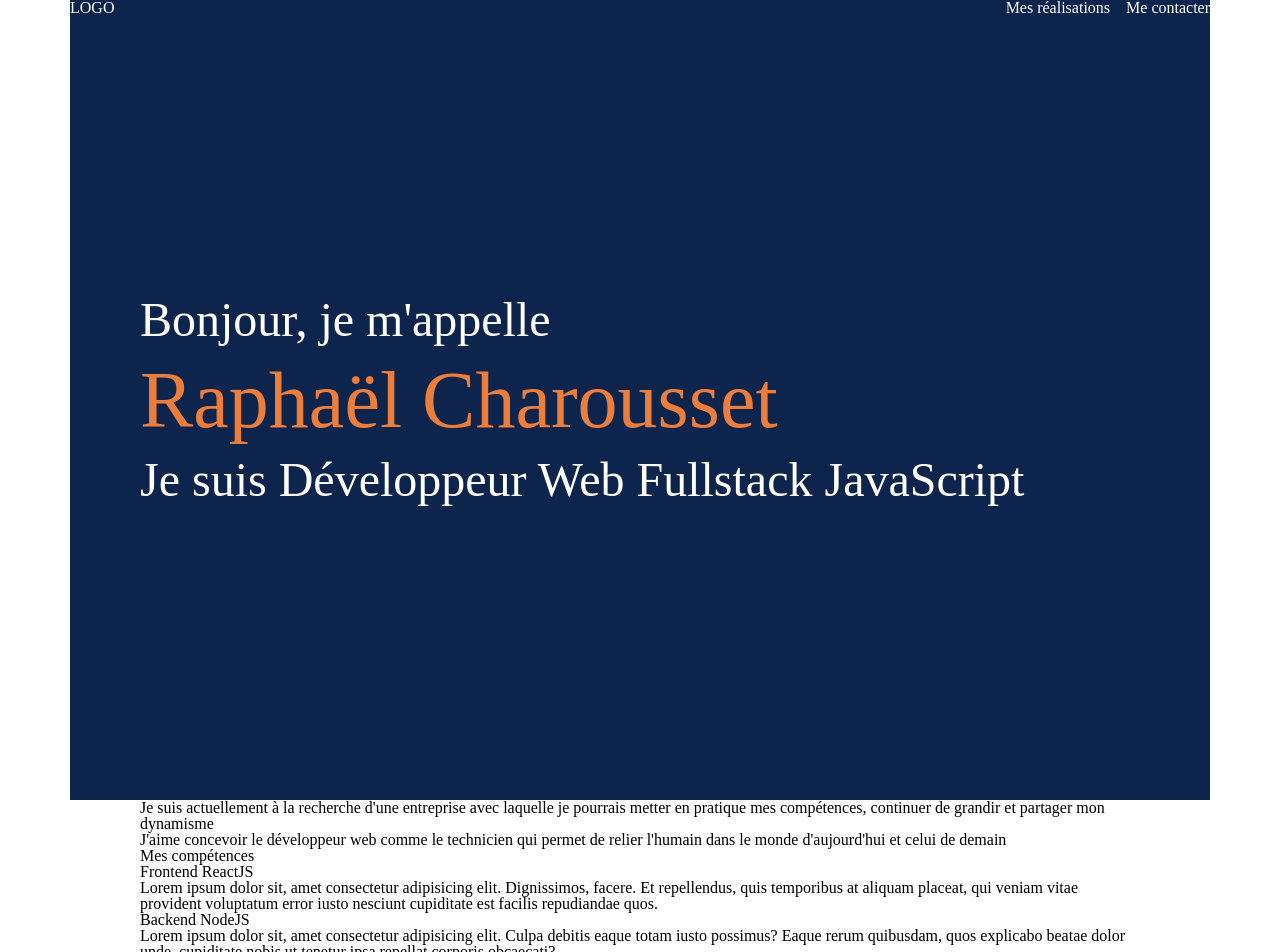
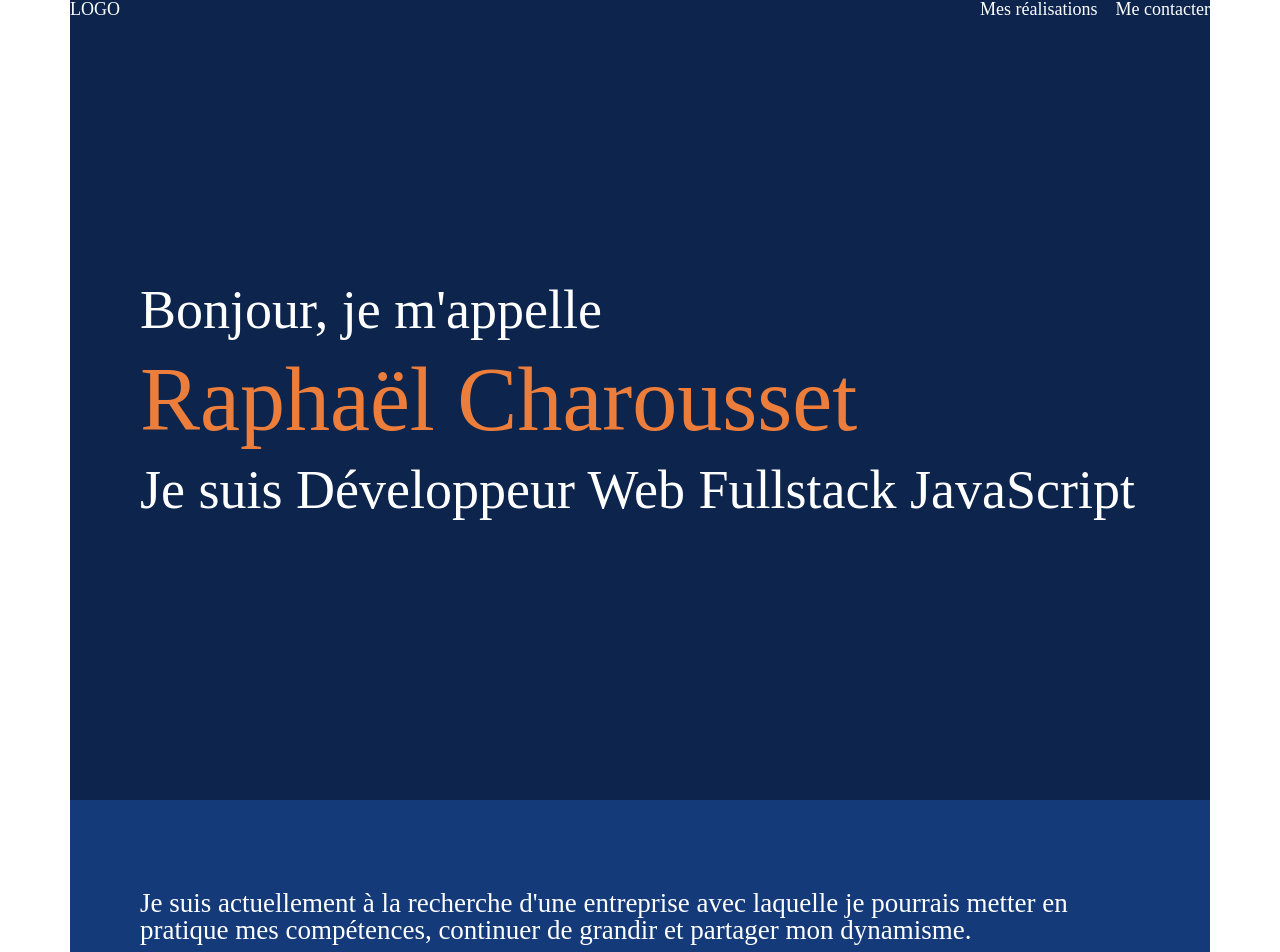
Before and after one commit to RaphaelCharousset/Portfolio, a React (Vite) app: page / in a window 1280 px wide. Shown: the top 952 px of the page. Built offline with nearby package versions, Linux system fonts and the light colour scheme.

Commit message:
basic of aboutme

```diff
--- a/src/components/AboutMe/AboutMe.tsx
+++ b/src/components/AboutMe/AboutMe.tsx
@@ -3,8 +3,8 @@ import './aboutme.scss'
 export const AboutMe = () => {
   return (
     <section className='about'>
-      <p>Je suis actuellement à la recherche d'une entreprise avec laquelle je pourrais metter en pratique mes compétences, continuer de grandir et partager mon dynamisme</p>
-      <p>J'aime concevoir le développeur web comme le technicien qui permet de relier l'humain dans le monde d'aujourd'hui et celui de demain</p>
+      <p className='about__goal'>Je suis actuellement à la recherche d'une entreprise avec laquelle je pourrais metter en pratique mes compétences, continuer de grandir et partager mon dynamisme.</p>
+      <p className='about__conviction'>J'aime concevoir le développeur web comme le technicien qui permet de relier l'humain dans le monde d'aujourd'hui et celui de demain.</p>
     </section>
   )
 }
--- a/src/components/AboutMe/aboutme.scss
+++ b/src/components/AboutMe/aboutme.scss
@@ -0,0 +1,17 @@
+@use '../../styles/vars';
+
+.about {
+  // background: #486799;
+  background: lighten($color: vars.$primary, $amount: 10);
+  padding-top: 5rem;
+  padding-bottom: 5rem;
+
+  &__goal {
+    font-size: 1.5rem;
+    margin-bottom: 2rem;
+  }
+
+  &__conviction {
+    color: vars.$secondary;
+  }
+}
--- a/src/components/Header/header.scss
+++ b/src/components/Header/header.scss
@@ -7,5 +7,4 @@
   top: 0;
   left: 0;
   right: 0;
-  color: vars.$writing;
 }
--- a/src/components/Hero/hero.scss
+++ b/src/components/Hero/hero.scss
@@ -7,12 +7,10 @@
   justify-content: center;
   align-content: center;
   background: vars.$primary;
-  color: vars.$writing;
 
   &__text {
     display: flex;
     flex-direction: column;
-    // margin: auto;
     gap: 1rem;
     font-size: 3rem;
 
--- a/src/styles/index.scss
+++ b/src/styles/index.scss
@@ -1,5 +1,12 @@
+@use './vars';
+
+:root, html {
+  font-size: 18px;
+}
+
 * {
   box-sizing: border-box;
+  color: vars.$writing;
 }
 
 // center content
```
